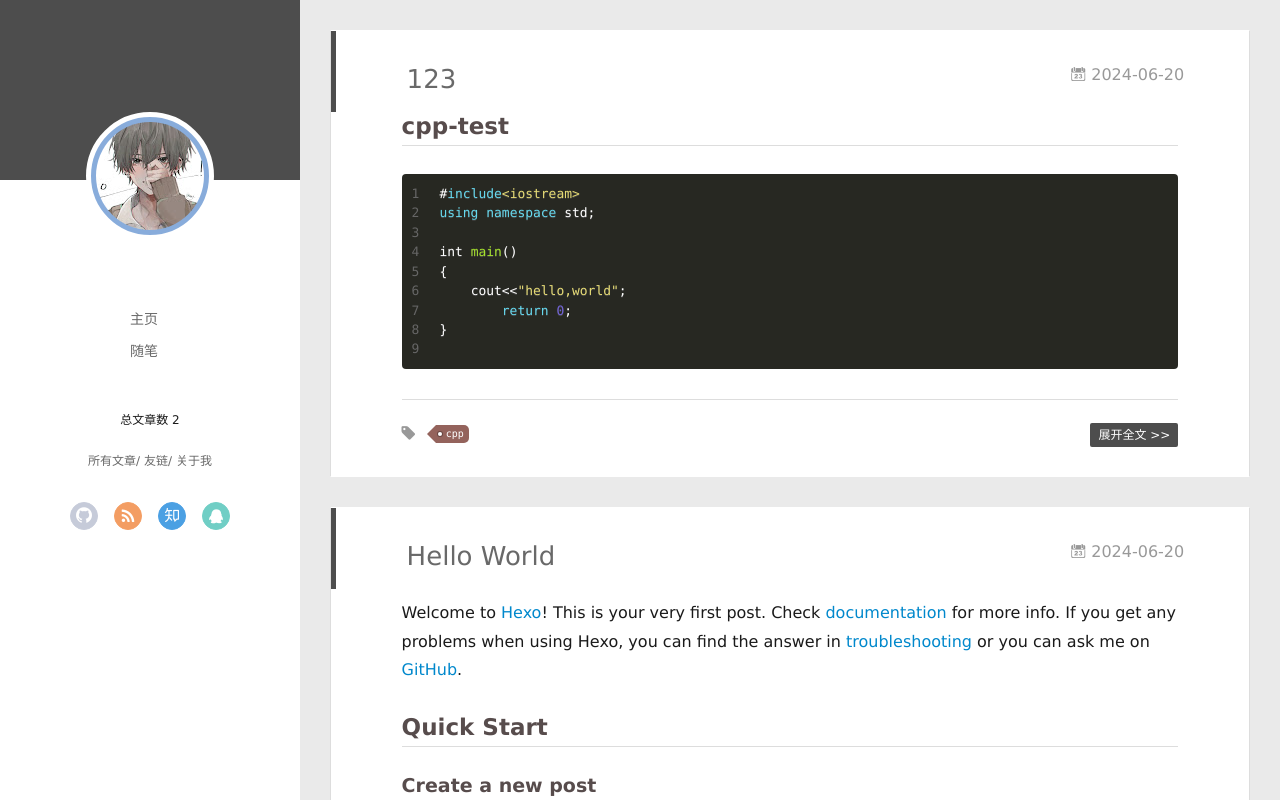
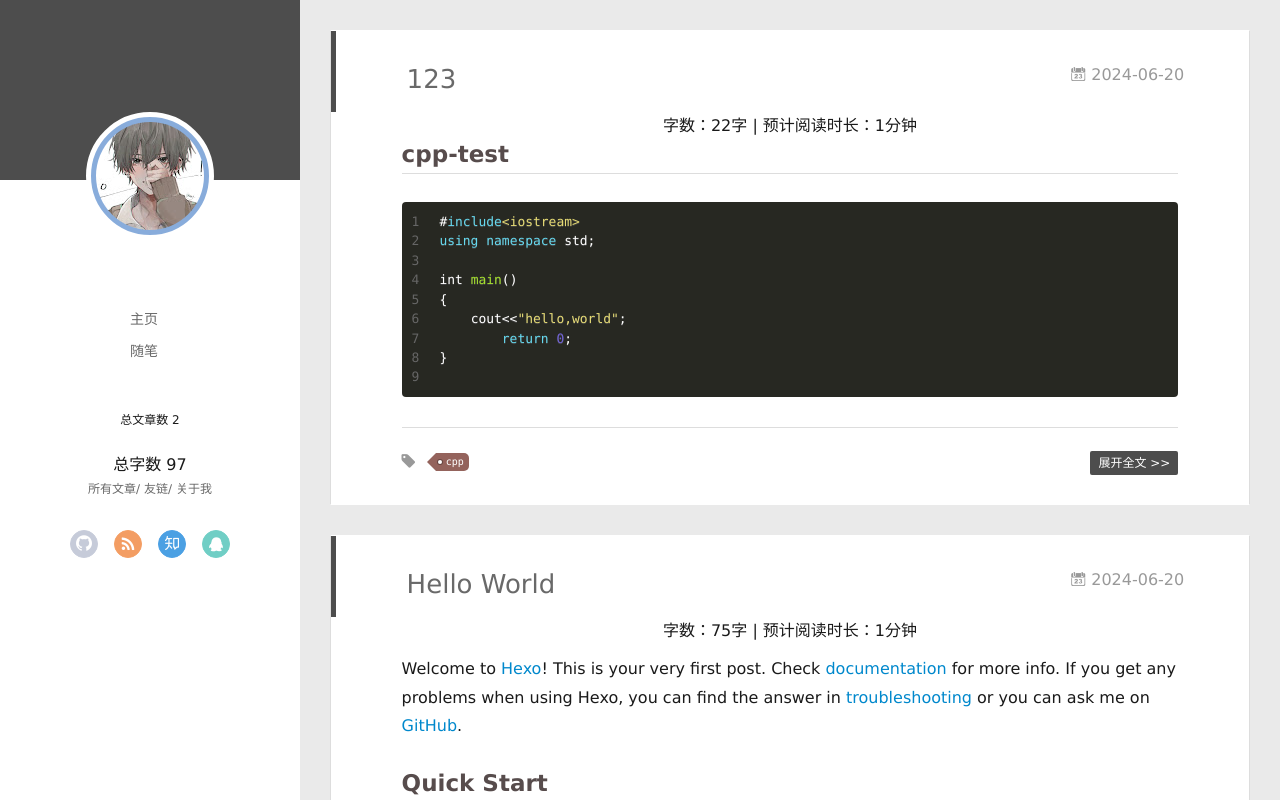
Before and after one commit to determination66/determination66.github.io, a plain HTML site: page index.html in a window 1280 px wide. Drawn offline with Linux system fonts and the light colour scheme.

Commit message:
Site updated: 2024-06-20 20:53:28

```diff
--- a/index.html
+++ b/index.html
@@ -65,6 +65,9 @@
 
 		<nav class="header-smart-menu">
 			总文章数 2
+		</nav>
+		<nav>
+			总字数 <span class="post-count">97</span>
 		</nav>
 
 
@@ -178,6 +181,10 @@
 </a>
 
       </header>
+      <div align="center" class="post-count">
+        字数：22字 | 预计阅读时长：1分钟
+      </div>
+
 
     <div class="article-entry" itemprop="articleBody">
 
@@ -253,6 +260,10 @@
 </a>
 
       </header>
+      <div align="center" class="post-count">
+        字数：75字 | 预计阅读时长：1分钟
+      </div>
+
 
     <div class="article-entry" itemprop="articleBody">
 
```
Also changed, not shown: 2024/06/20/123/index.html (+7 -0 lines), 2024/06/20/hello-world/index.html (+7 -0 lines), archives/2024/06/index.html (+3 -0 lines), archives/2024/index.html (+3 -0 lines), archives/index.html (+3 -0 lines), tags/cpp/index.html (+3 -0 lines).
